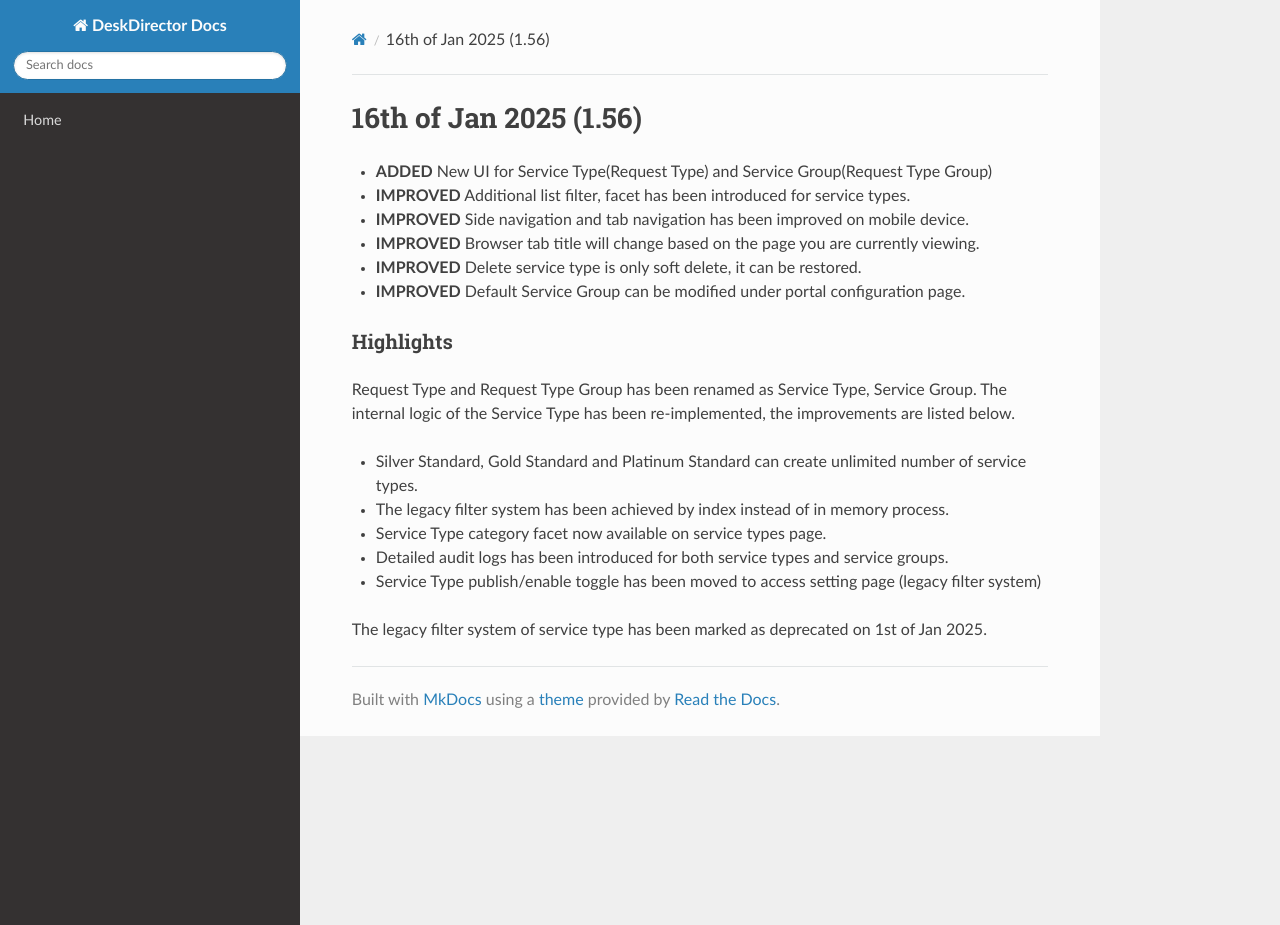
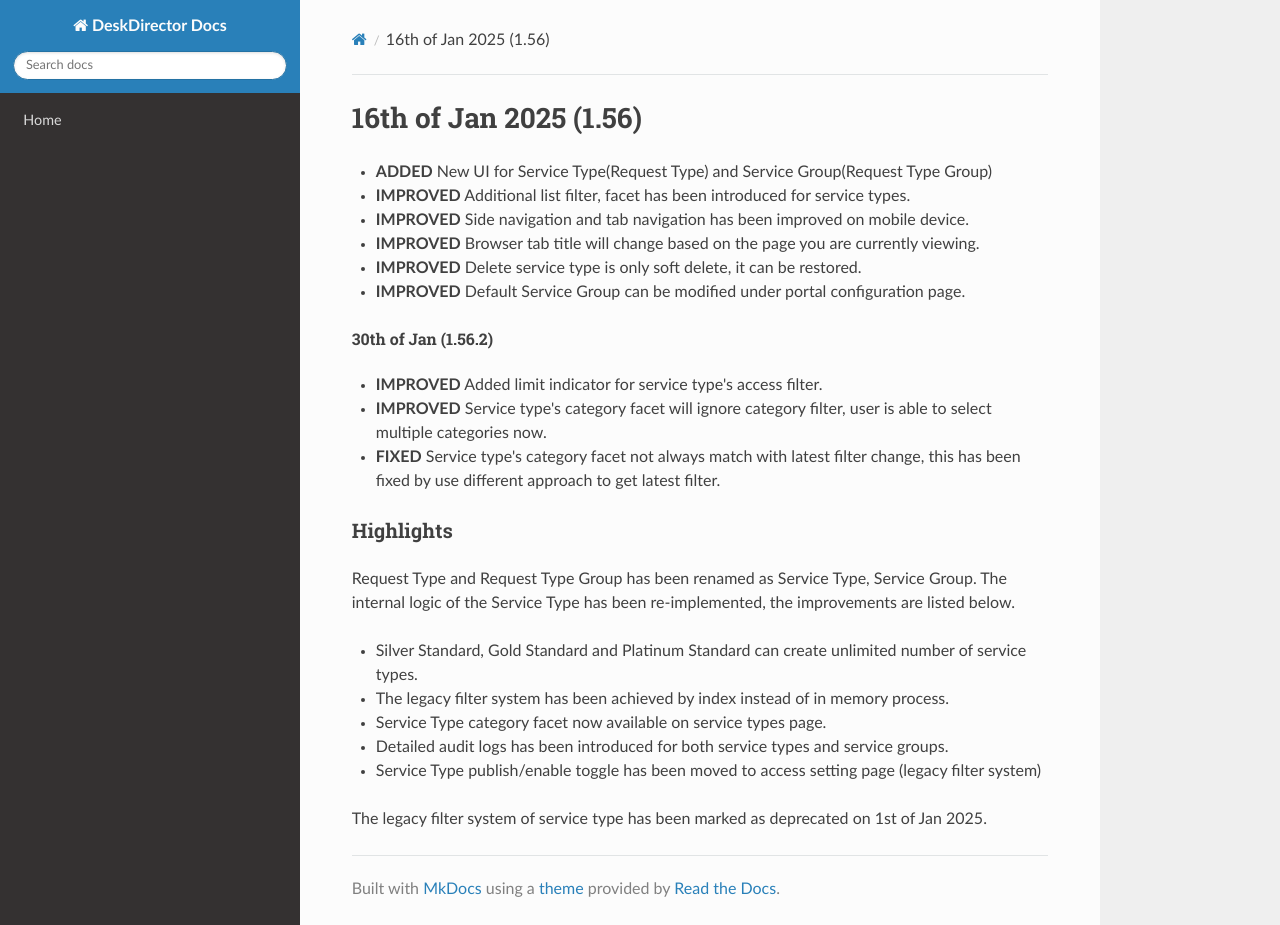
Before and after one commit to DeskDirector/docs, an MkDocs documentation site: the page built from docs/_release/admin/v1.56.1.md, in a window 1280 px wide and 925 px high. Built offline with MkDocs 1.6.1, drawn with Linux system fonts in a browser that asks for light colours; nearby versions of some CDN libraries; old or Windows-style settings are respelled for this version of MkDocs.

Commit message:
Update v1.56.1.md

```diff
--- a/docs/_release/admin/v1.56.1.md
+++ b/docs/_release/admin/v1.56.1.md
@@ -6,6 +6,11 @@
 - **IMPROVED** Browser tab title will change based on the page you are currently viewing.
 - **IMPROVED** Delete service type is only soft delete, it can be restored.
 - **IMPROVED** Default Service Group can be modified under portal configuration page.
+
+###### 30th of Jan (1.56.2)
+- **IMPROVED** Added limit indicator for service type's access filter.
+- **IMPROVED** Service type's category facet will ignore category filter, user is able to select multiple categories now.
+- **FIXED** Service type's category facet not always match with latest filter change, this has been fixed by use different approach to get latest filter.
 
 ### Highlights
 
```
